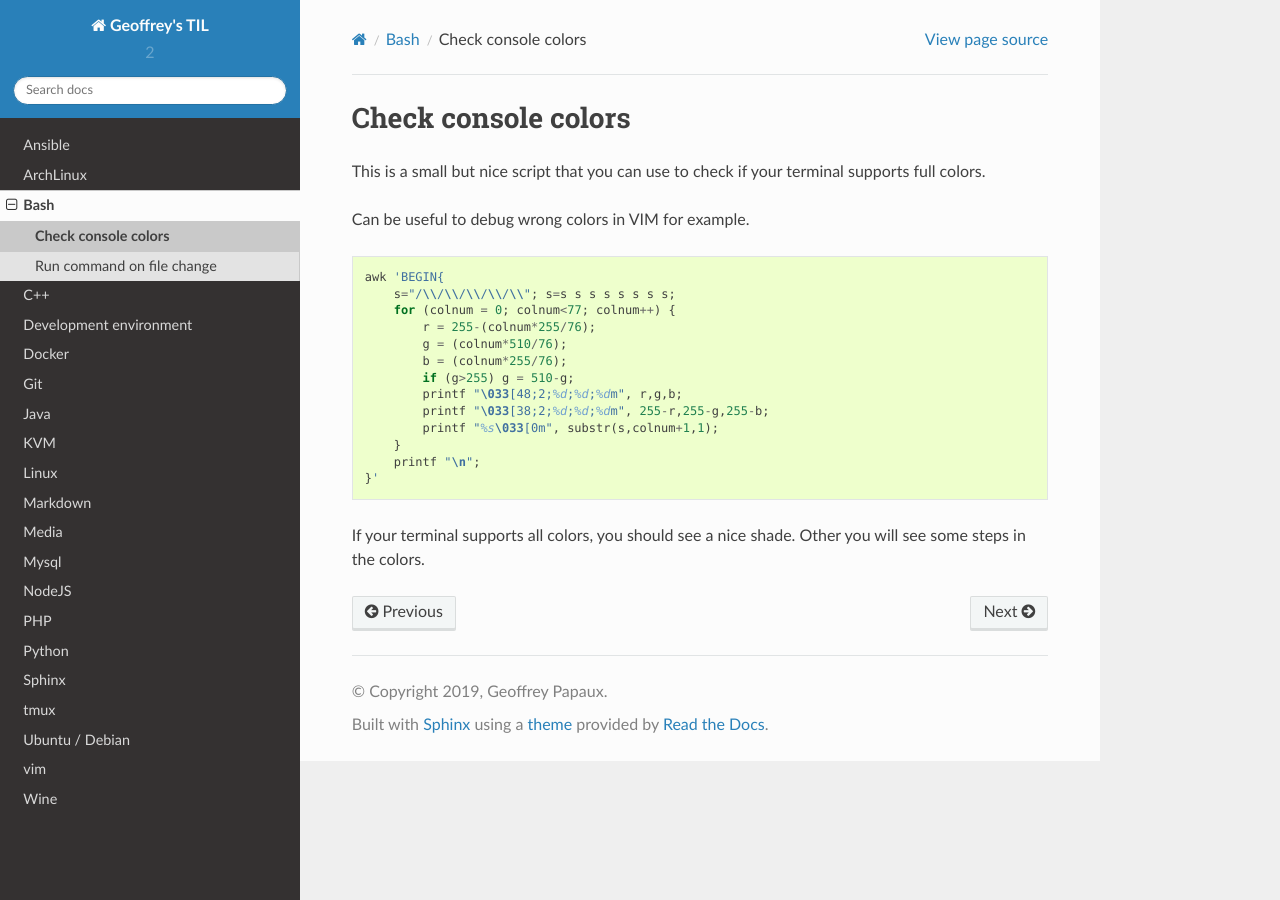
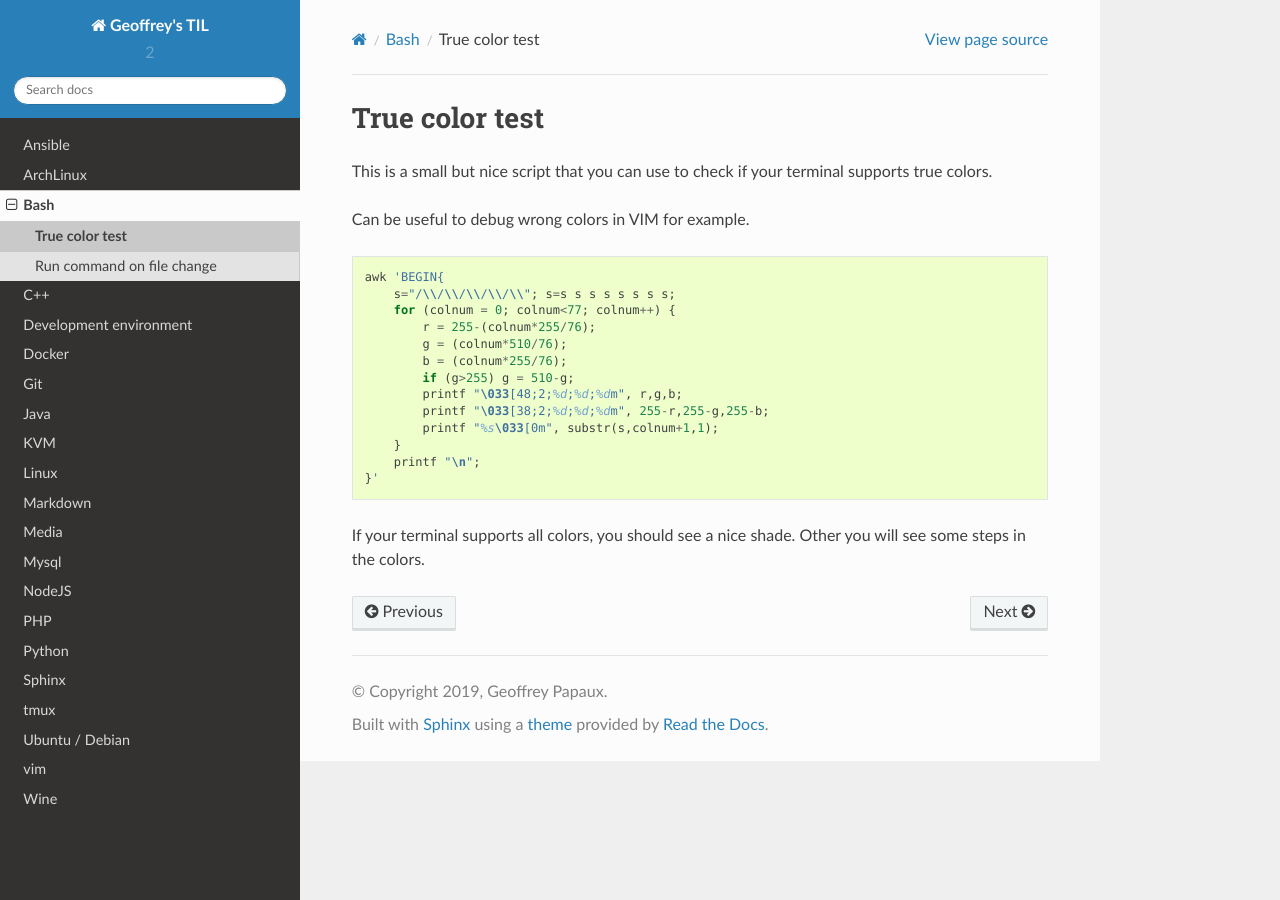
Before and after one commit to papaux/til, a Sphinx documentation site: the page built from source/bash/true-color-test.rst, in a window 1280 px wide. Built offline with Sphinx 7.4.7 and the Read the Docs theme 2.0.0, drawn with Linux system fonts in a browser that asks for light colours.

Commit message:
bash: true color page renaming

```diff
--- a/source/bash/_.rst
+++ b/source/bash/_.rst
@@ -4,5 +4,5 @@ Bash
 .. toctree::
    :maxdepth: 1
 
-   check-console-colors.rst
+   true-color-test.rst
    run-command-file-changed.rst
--- a/source/bash/check-console-colors.rst
+++ b/source/bash/true-color-test.rst
@@ -1,7 +1,7 @@
-Check console colors
----------------------
+True color test
+---------------
 
-This is a small but nice script that you can use to check if your terminal supports full colors.
+This is a small but nice script that you can use to check if your terminal supports true colors.
 
 Can be useful to debug wrong colors in VIM for example.
 
```
